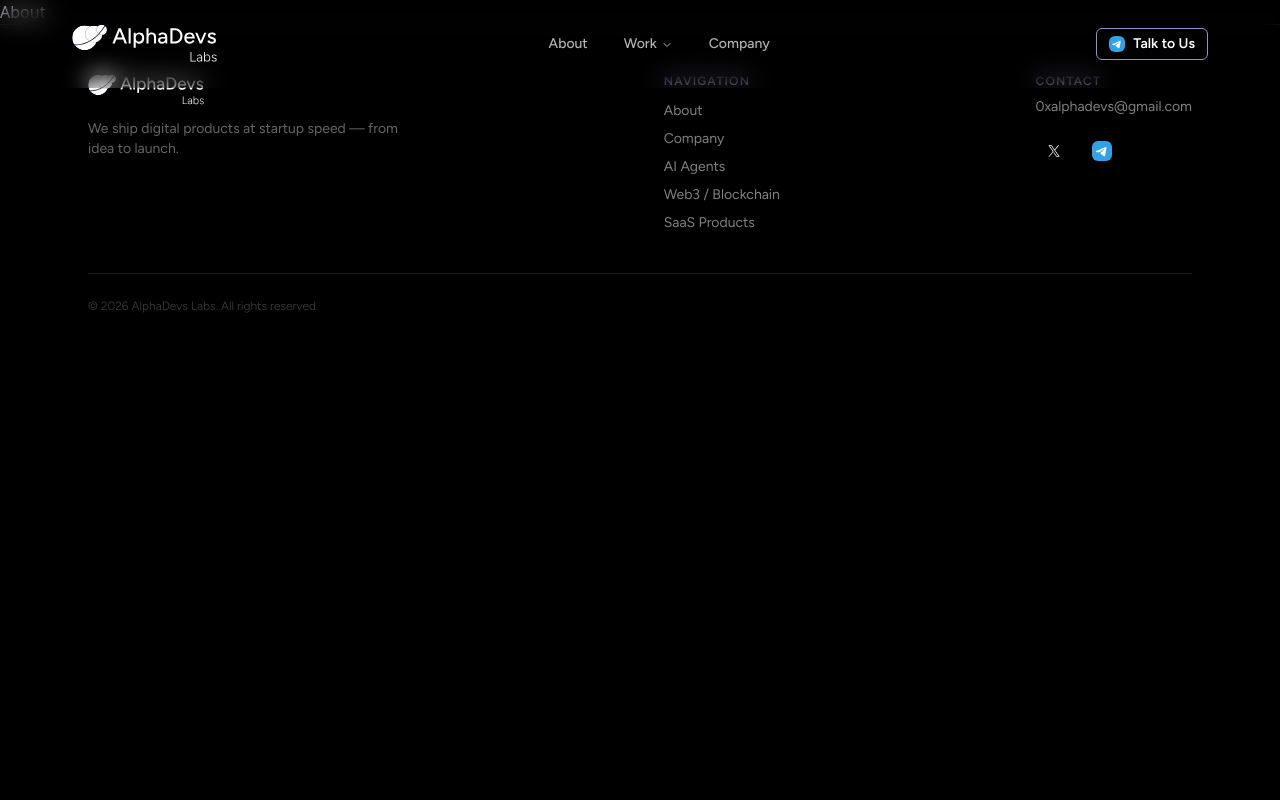
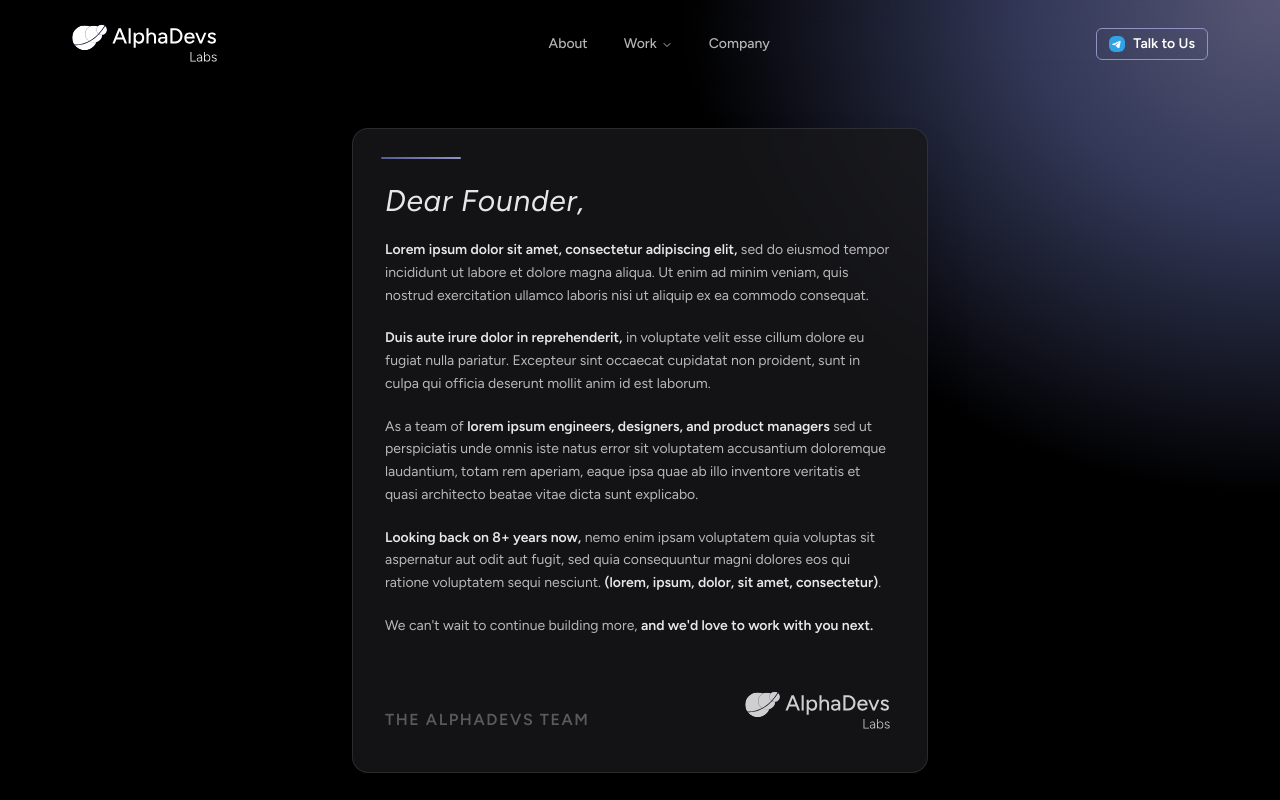
Before and after one commit to 0xyshv/alphadevs, a Next.js app: page /about in a window 1280 px wide. Shown: the top 800 px of the page. Built offline with nearby package versions, Linux system fonts and the light colour scheme.

Commit message:
feat: add about

```diff
--- a/app/about/page.tsx
+++ b/app/about/page.tsx
@@ -1,9 +1,88 @@
-import React from 'react'
+import Image from "next/image";
+import FinalCta from "@/components/FinalCta";
 
-const About = () => {
+export default function About() {
   return (
-    <div>About</div>
-  )
+    <main className="relative min-h-screen bg-black text-white overflow-hidden flex flex-col items-center justify-center px-6 py-32 gap-16">
+      {/* Background glow */}
+      <div
+        className="pointer-events-none absolute top-0 right-0 w-[600px] h-[500px] opacity-60"
+        style={{ background: "var(--gradient-about-glow)" }}
+      />
+
+      {/* Letter Card */}
+      <div className="relative z-10 w-full max-w-xl rounded-2xl overflow-hidden border border-white/10 bg-zinc-900/80 backdrop-blur-sm shadow-2xl">
+        {/* Top accent bar */}
+        <div className="h-0.5 w-20 ml-7 mt-7 rounded-full bg-linear-to-r from-secondary to-primary" />
+
+        <div className="px-8 pt-6 pb-10 flex flex-col gap-5">
+          {/* Heading */}
+          <h1 className="font-figtree italic text-3xl text-white/90 tracking-wide">
+            Dear Founder,
+          </h1>
+
+          {/* Paragraphs */}
+          <p className="font-figtree text-sm leading-relaxed text-white/70">
+            <strong className="font-semibold text-white/90">
+              Lorem ipsum dolor sit amet, consectetur adipiscing elit,
+            </strong>{" "}
+            sed do eiusmod tempor incididunt ut labore et dolore magna aliqua. Ut enim ad minim veniam,
+            quis nostrud exercitation ullamco laboris nisi ut aliquip ex ea commodo consequat.
+          </p>
+
+          <p className="font-figtree text-sm leading-relaxed text-white/70">
+            <strong className="font-semibold text-white/90">
+              Duis aute irure dolor in reprehenderit,
+            </strong>{" "}
+            in voluptate velit esse cillum dolore eu fugiat nulla pariatur. Excepteur sint occaecat
+            cupidatat non proident, sunt in culpa qui officia deserunt mollit anim id est laborum.
+          </p>
+
+          <p className="font-figtree text-sm leading-relaxed text-white/70">
+            As a team of{" "}
+            <strong className="font-semibold text-white/90">
+              lorem ipsum engineers, designers, and product managers
+            </strong>{" "}
+            sed ut perspiciatis unde omnis iste natus error sit voluptatem accusantium doloremque
+            laudantium, totam rem aperiam, eaque ipsa quae ab illo inventore veritatis et quasi
+            architecto beatae vitae dicta sunt explicabo.
+          </p>
+
+          <p className="font-figtree text-sm leading-relaxed text-white/70">
+            <strong className="font-semibold text-white/90">Looking back on 8+ years now,</strong>{" "}
+            nemo enim ipsam voluptatem quia voluptas sit aspernatur aut odit aut fugit, sed quia
+            consequuntur magni dolores eos qui ratione voluptatem sequi nesciunt.{" "}
+            <strong className="font-semibold text-white/90">
+              (lorem, ipsum, dolor, sit amet, consectetur)
+            </strong>
+            .
+          </p>
+
+          <p className="font-figtree text-sm leading-relaxed text-white/70">
+            We can&apos;t wait to continue building more,{" "}
+            <strong className="font-semibold text-white/90">
+              and we&apos;d love to work with you next.
+            </strong>
+          </p>
+
+          {/* Footer row */}
+          <div className="flex items-end justify-between pt-8">
+            <span className="font-figtree font-semibold text-md tracking-widest uppercase text-white/30">
+              The AlphaDevs Team
+            </span>
+            <Image
+              src="/alphadevs_logo.svg"
+              alt="AlphaDevs"
+              width={150}
+              height={28}
+              className="opacity-80"
+            />
+          </div>
+        </div>
+      </div>
+
+      {/* Final CTA */}
+      <FinalCta />
+    </main>
+  );
 }
-
-export default About
```
